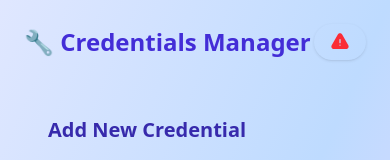
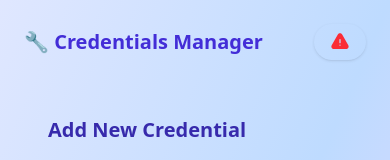
Before and after one commit to debasish39/CRUD-by-React, a React (Vite) app: page / in a window 390 px wide. Shown: the top 160 px of the page. Built offline with nearby package versions, Linux system fonts and the light colour scheme.

Commit message:
Text style

```diff
--- a/src/Crud.jsx
+++ b/src/Crud.jsx
@@ -119,7 +119,7 @@
       <div className="max-w-6xl mx-auto">
         {/* Header */}
         <div className="flex justify-between items-center mb-8" data-aos="fade-down">
-          <h1 className="text-2xl sm:text-3xl font-bold text-indigo-700">🔧 Credentials Manager</h1>
+          <h1 className="text-xl sm:text-3xl font-bold text-indigo-700">🔧 Credentials Manager</h1>
           <button
             onClick={() => {
               const nextState = !showAlert;
```
